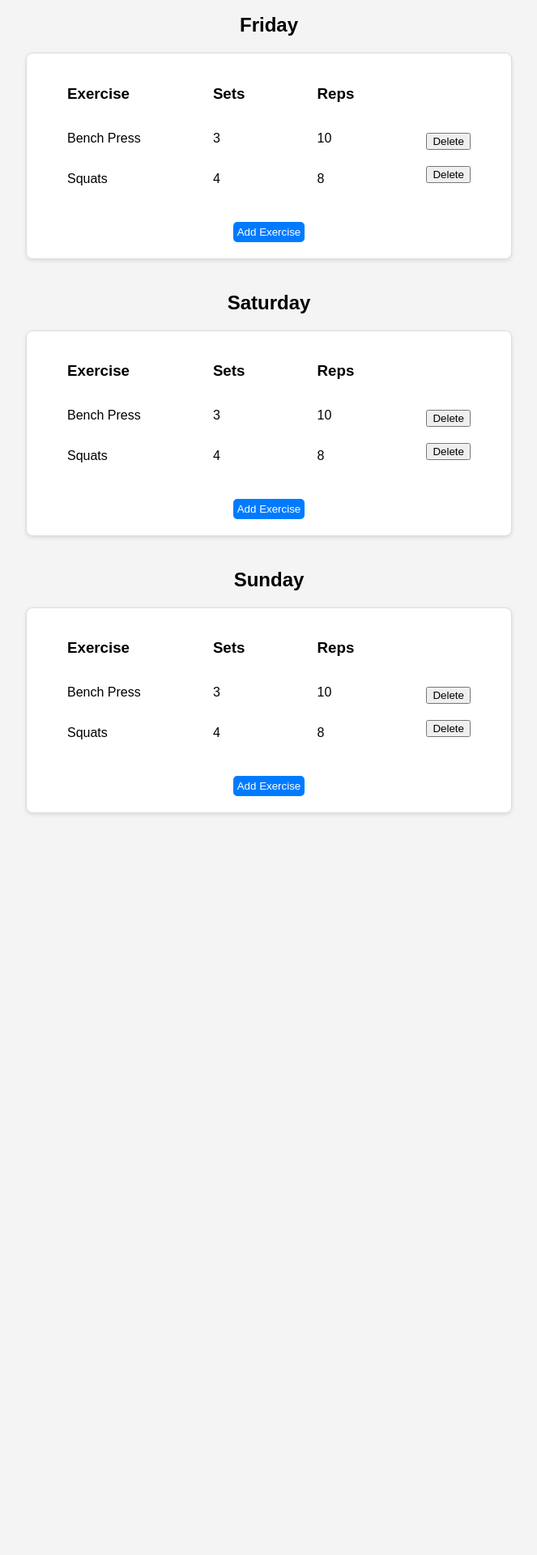
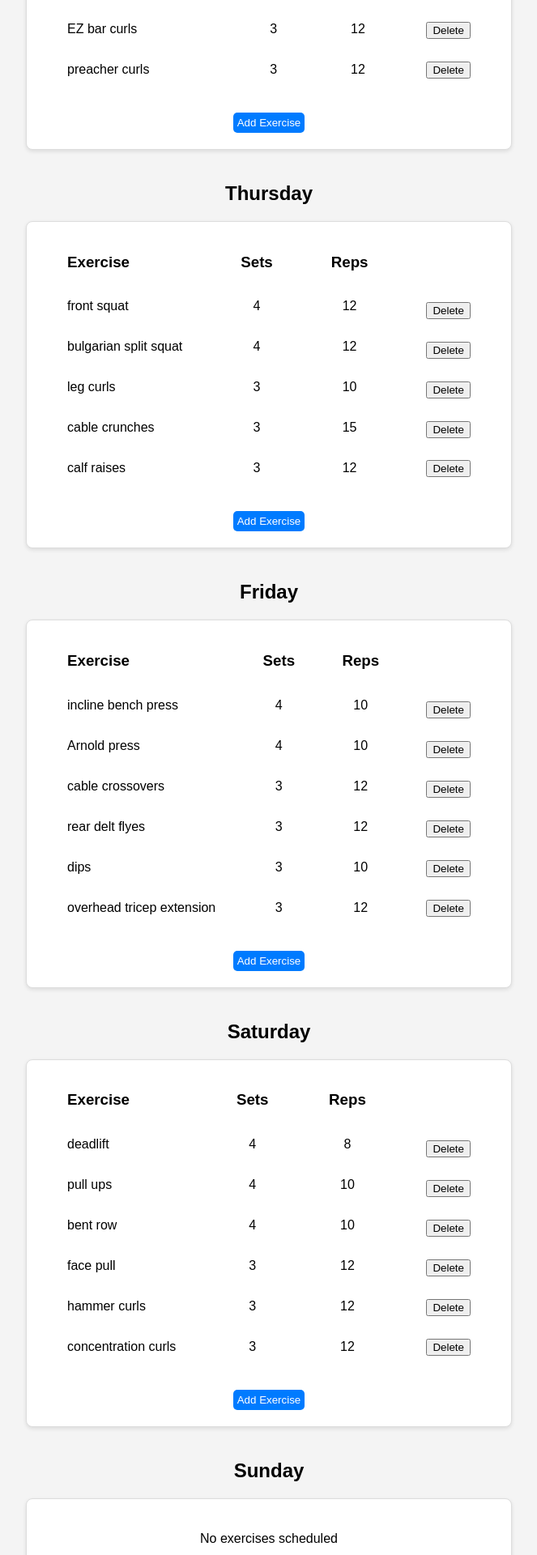
Before and after one commit to lancerharris/weight_training_tracker, a Flask app: page /schedule in a window 1280 px wide. Shown: the part 1560-3480 px from the top of the page at 81% size, without its empty margins (308-971 px from the left). Before the commit the page ends 2566 px from the top, so only its background shows below. Run offline with Flask 3, Linux system fonts and the light colour scheme; data comes from the database, SQL or seed files in the repository.

Commit message:
Dynamically load weekly schedule

```diff
--- a/app.py
+++ b/app.py
@@ -1,6 +1,8 @@
 from flask import Flask, render_template, request, redirect, url_for
 from database import create_tables, load_data_from_folder
 import os
+
+from weekly_schedule import get_planned_workouts
 
 app = Flask(__name__)
 
@@ -10,7 +12,7 @@ def home():
 
 @app.route('/schedule')
 def schedule():
-    schedule_data = []
+    schedule_data = get_planned_workouts()
     return render_template('schedule.html', schedule=schedule_data)
 
 @app.route('/log-workout')
--- a/static/styles.css
+++ b/static/styles.css
@@ -81,7 +81,25 @@ h1 {
 .exercise-table div {
     display: flex;
     flex-direction: column;
-    justify-content: space-evenly;
+    justify-content: space-around;
+}
+
+.sets,
+.reps {
+    align-items: center;
+}
+
+
+.exercise-table-header {
+    display: flex;
+    flex-direction: row;
+    justify-content: space-between;
+    margin-bottom: 10px;
+}
+
+.no-exercises {
+    text-align: center;
+    margin-top: 20px;
 }
 
 .add-btn-container {
--- a/templates/schedule.html
+++ b/templates/schedule.html
@@ -6,36 +6,42 @@
     <h1>Weekly Workout Schedule</h1>
 </div>
 <div class="schedule-container">
-    <!-- Loop through each day of the week -->
-    {% for day in ["Monday", "Tuesday", "Wednesday", "Thursday", "Friday", "Saturday", "Sunday"] %}
+    {% for day, exercises in schedule.items() %}
     <div class="day-of-week">
     <h2>{{ day }}</h2>
         <div class="exercise-card">
-            <!-- Placeholder: Replace with dynamic content from database -->
+            {% if exercises %}
                 <div class="exercise-table">
                     <div>
                         <h3>Exercise</h3>
-                    <p>Bench Press</p>
-                    <p>Squats</p>
+                        {% for exercise in exercises %}
+                            <p>{{ exercise.exercise }}</p>
+                        {% endfor %}
                     </div>
-                <div>
+                    <div class="sets">
                         <h3>Sets</h3>
-                    <p>3</p>
-                    <p>4</p>
+                        {% for exercise in exercises %}
+                            <p>{{ exercise.sets }}</p>
+                        {% endfor %}
                     </div>
-                <div>
+                    <div class="reps">
                         <h3>Reps</h3>
-                    <p>10</p>
-                    <p>8</p>
+                        {% for exercise in exercises %}
+                            <p>{{ exercise.reps }}</p>
+                        {% endfor %}
                     </div>
                     <div>
                         <h3></h3>
+                        {% for exercise in exercises %}
                             <button class="del-btn">Delete</button>
-                    <button class="del-btn">Delete</button>
+                        {% endfor %}
                     </div>
+
                 </div>
+                {% else %}
+                    <p class="no-exercises">No exercises scheduled</p>
+            {% endif %}
             </br>
-            <!-- Button to add new exercise -->
             <div class="add-btn-container">
                 <button class="add-btn">Add Exercise</button>
             </div>
--- /dev/null
+++ b/weekly_schedule.py
@@ -0,0 +1,43 @@
+import sqlite3
+
+def get_planned_workouts():
+    conn = sqlite3.connect('weight_training_tracker.db')
+    cursor = conn.cursor()
+
+    cursor.execute('''
+        SELECT
+            case
+                when t1.weekday_int = 0 then 'Sunday'
+                when t1.weekday_int = 1 then 'Monday'
+                when t1.weekday_int = 2 then 'Tuesday'
+                when t1.weekday_int = 3 then 'Wednesday'
+                when t1.weekday_int = 4 then 'Thursday'
+                when t1.weekday_int = 5 then 'Friday'
+                when t1.weekday_int = 6 then 'Saturday'
+                end as weekday_name,
+            t2.name, t1.target_sets, t1.target_reps_or_duration
+        FROM weekly_schedule t1
+        INNER JOIN exercises t2
+            ON t1.exercise_id = t2.id
+    ''')
+
+    schedule_data = {
+        'Monday': [],
+        'Tuesday': [],
+        'Wednesday': [],
+        'Thursday': [],
+        'Friday': [],
+        'Saturday': [],
+        'Sunday': []
+    }
+
+    for row in cursor.fetchall():
+        weekday_name, exercise_name, target_sets, target_reps_or_duration = row
+        schedule_data[weekday_name].append({
+            'exercise': exercise_name,
+            'sets': target_sets,
+            'reps': target_reps_or_duration
+        })
+
+    conn.close()
+    return schedule_data
```
Lines whose indentation alone changed are shown as unchanged.
